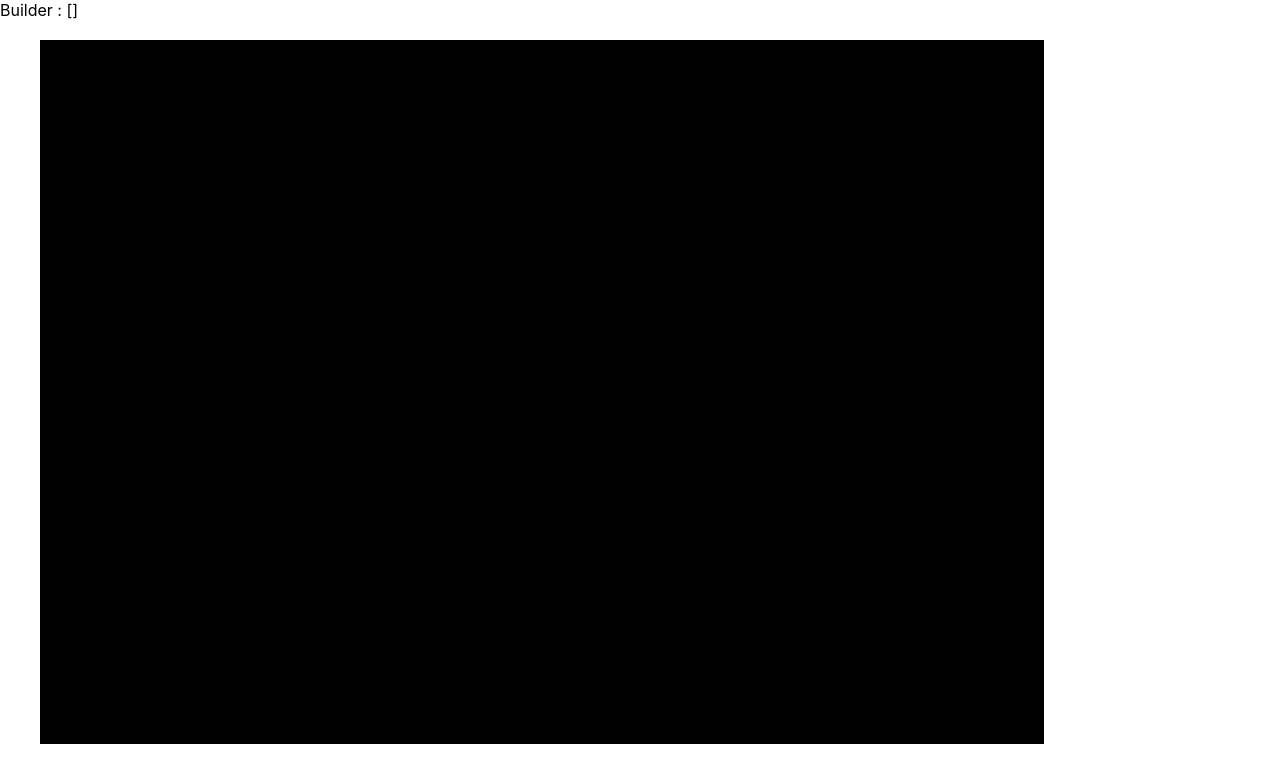
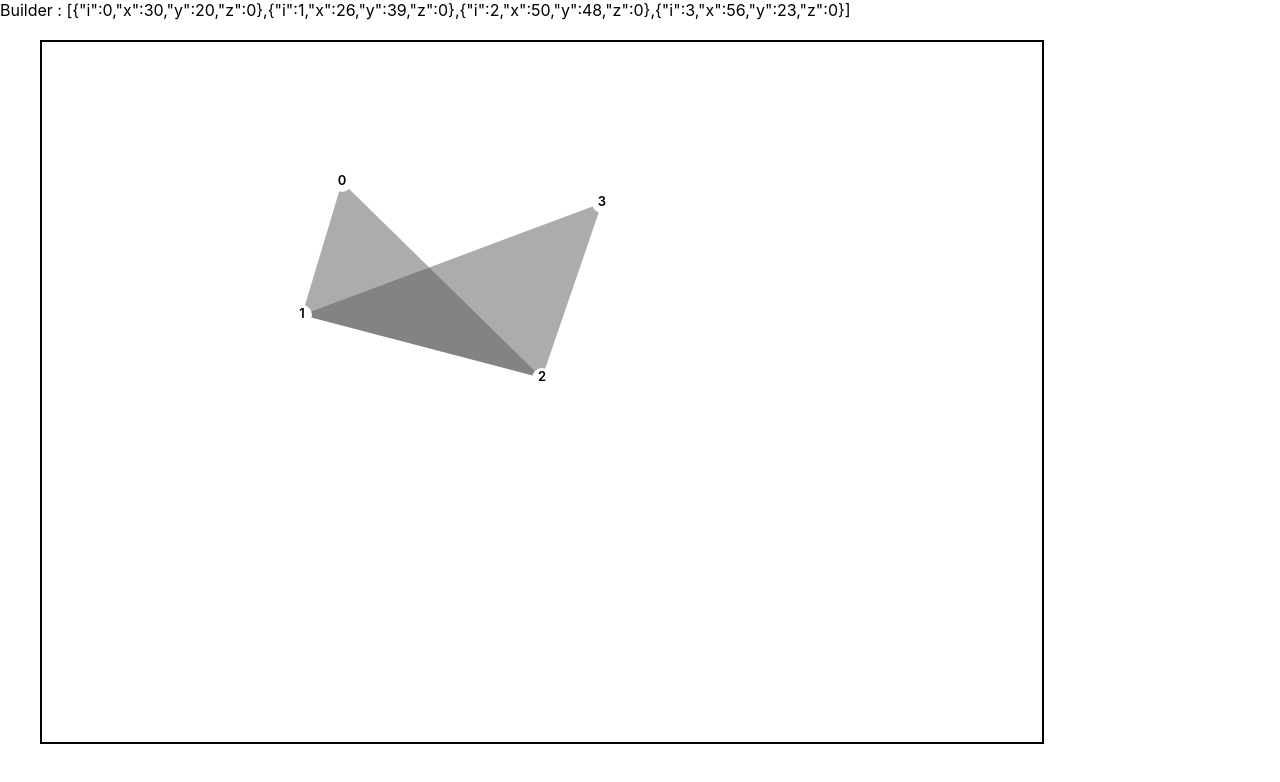
Before and after one commit to Rio-Lv/anchors_ts, a React (Create React App) app: page / in a window 1280 px wide. Shown: the top 782 px of the page. Built offline with nearby package versions, Linux system fonts and the light colour scheme.

Commit message:
polys just started showing again, now going to remove set Index from funciton

```diff
--- a/src/Canvas/Builder.tsx
+++ b/src/Canvas/Builder.tsx
@@ -1,36 +1,32 @@
 import React, { useEffect, useState } from "react";
-import {
-    Anchor,
-    circleAnchors,
-    coordsToAnchor,
-    getMouseCoords,
-    updateAnchors,
-    Modes
-} from "../library/poly/builder/functions";
+import { circleAnchors, updateAnchors, updateClusters } from "../library/poly/builder/functions";
+import { modes, Anchor } from "../library/poly/interface";
+import Renderer from "../library/poly/renderer/Renderer";
 import Canvas from "./Canvas";
-
-const modes: Modes = { add: "Shift", remove: "Delete", move: "" }
-const { add, remove, move } = modes;
+import { init } from "../library/poly/renderer/anchorsInit";
 
 const Builder = () => {
     const id = "Anchors_Builder";
     const [anchors, setAnchors] = useState<Anchor[]>([]);
-    const [looseAnchors, setLooseAnchors] = useState<Anchor[]>([]);
-    const [mode, setMode] = useState<string>("");
+    const [looseAnchors, setLooseAnchors] = useState<Anchor[]>(init);
+    const [mode, setMode] = useState<string>(modes.move);
     const [index, setIndex] = useState<number>(0);
     const [moving, setMoving] = useState(-1);
+
+    const [clustering, setClustering] = useState<number[]>([])
+    const [clusters, setClusters] = useState<number[][]>([[0, 1, 2], [1, 2, 3]])
 
     // shift mode listener
     useEffect(() => {
         const handleKeyDown = (event: any): void => {
-            if (event.key === add) {
-                setMode(add);
-            } else if (event.key === "d") {
-                setMode(remove)
+            if (event.key === modes.add) {
+                setMode(modes.add);
+            } else if (event.key === modes.remove) {
+                setMode(modes.remove)
             }
         };
         const handleKeyUp = (event: any): void => {
-            setMode(move)
+            setMode(modes.move)
         };
         window.addEventListener("keydown", handleKeyDown);
         window.addEventListener("keyup", handleKeyUp);
@@ -42,8 +38,9 @@ const Builder = () => {
     }, []);
 
     useEffect(() => {
-        if (mode === move) {
+        if (mode === modes.move) {
             updateAnchors(setLooseAnchors, setAnchors);
+            updateClusters(setClustering, setClusters);
         }
         console.log(mode)
     }, [mode]);
@@ -55,18 +52,20 @@ const Builder = () => {
         console.log(moving)
     }, [moving])
 
-    const Block = {
-        marginTop: "20px",
-        marginLeft: "40px",
-        width: "1000px",
-        height: "700px",
-        border: mode ? "2px solid red" : "2px solid black",
-    };
+
 
     return (
         <div id={id}>
             Builder : {JSON.stringify(anchors)}
-            <div style={Block}>
+            <div style={{
+                position: "relative",
+                marginTop: "20px",
+                marginLeft: "40px",
+                width: "1000px",
+                height: "700px",
+                border: mode ? "2px solid red" : "2px solid black",
+            }}>
+                <Renderer anchors={anchors} clusters={clusters} />
                 <Canvas
                     mode={mode}
                     anchors={anchors}
@@ -78,9 +77,10 @@ const Builder = () => {
                     moving={moving}
                     setMoving={setMoving}
                 >
-                    {circleAnchors(anchors, "rgb(83, 161, 235)", mode, setMoving, moving, setAnchors, setIndex)}
-                    {circleAnchors(looseAnchors, "#fc9c9c", mode, setMoving, moving, setAnchors, setIndex)}
+                    {circleAnchors(anchors, "rgb(83, 161, 235)", mode, setMoving, moving, setAnchors, setIndex, setClusters)}
+                    {circleAnchors(looseAnchors, "#fc9c9c", mode, setMoving, moving, setAnchors, setIndex, setClusters)}
                 </Canvas>
+
             </div>
         </div>
     );
--- a/src/Canvas/Canvas.tsx
+++ b/src/Canvas/Canvas.tsx
@@ -1,7 +1,14 @@
-import { useEffect, useState } from "react";
 
-import { handleCanvasClick, canvasProps } from "../library/poly/builder/functions";
-
+import { handleCanvasClick } from "../library/poly/builder/functions";
+import { canvasProps } from "../library/poly/interface";
+/**
+ *
+ * @param props
+ * @returns div with {position: "relative",
+                width: "100%",
+                height: "100%",}
+ *
+ */
 const Canvas = (props: canvasProps) => {
     const id = "Anchors_Canvas"
     return (
@@ -11,7 +18,7 @@ const Canvas = (props: canvasProps) => {
                 position: "relative",
                 width: "100%",
                 height: "100%",
-                backgroundColor: "#000000",
+                // backgroundColor: "#000000",
                 cursor: props.mode || props.moving !== -1 ? "crosshair" : "auto",
             }}
             onClick={(event) => {
--- a/src/library/poly/builder/functions.tsx
+++ b/src/library/poly/builder/functions.tsx
@@ -1,41 +1,5 @@
-import { useEffect } from "react";
-/**
- * @interface {i:__,x:__,y:__,z:__}
- */
-export interface Anchor {
-  i: number;
-  x: number;
-  y: number;
-  z: number;
-}
-export interface coord {
-  x: number;
-  y: number;
-}
-/**
- * @interface -properties: mode , anchors , setAnchors , looseAnchors , setLooseAnchors
- */
-export interface canvasProps {
-  mode: string;
-  anchors: Anchor[];
-  index: number;
-  setIndex: Function;
-  setAnchors: Function;
-  looseAnchors: Anchor[];
-  setLooseAnchors: Function;
-  moving: number;
-  setMoving: Function;
-  children: any,
 
-}
-/**
- * @interface -move is empty and is default
- */
-export interface Modes {
-  add: "Shift";
-  remove: "Delete";
-  move: "";
-}
+import { modes, Anchor, coord, canvasProps } from "../interface"
 /**
  *
  * @param {number} x - mouse X position relative to div in percentage
@@ -52,8 +16,8 @@ export const coordsToAnchor = (
   const anchor: Anchor = { i: i, x: x, y: y, z: 0 };
   return anchor;
 };
+
 /**
- *
  * @param event - the event returned by the mouse
  * @param id - unique string need to use document.getElementById(...)
  * @returns {coord} - return a coordinate in percentage relative to the div
@@ -114,7 +78,7 @@ export const addLooseAnchor = (event: any, id: string, index: number, setIndex:
 }
 
 
-const deleteNode = (index: number, setAnchors: Function, setIndex: Function) => {
+const deleteNode = (index: number, setAnchors: Function, setIndex: Function, setClusters: Function) => {
   console.log("deleting")
   setAnchors((anchors: Anchor[]) => {
     setIndex((Index: number) => { return anchors.length - 1 })
@@ -134,6 +98,26 @@ const deleteNode = (index: number, setAnchors: Function, setIndex: Function) =>
     return corrected
   })
 }
+export const updateClusters = (setClustering: Function, setClusters: Function) => {
+  setClustering((clustering: number[]) => {
+    if (clustering.length > 2) {
+
+      setClusters((clusters: number[][]) => {
+        const clustersClone: number[][] = clusters;
+        clustersClone.push(clustering)
+        return clustersClone
+      })
+    }
+    return []
+  })
+}
+const clusterNodes = (index: number, setClustering: Function) => {
+  setClustering((clustering: number[]) => {
+    const clone = clustering;
+    clone.push(index)
+    return clone
+  })
+}
 /**
  * @param {Anchor[]} anchors
  * @param {string} color
@@ -142,7 +126,7 @@ const deleteNode = (index: number, setAnchors: Function, setIndex: Function) =>
  * @param {number} moving - the node that shall be moved
  * @returns
  */
-export const circleAnchors = (anchors: Anchor[], color: string, mode: string, setMoving: Function, moving: number, setAnchors: Function, setIndex: Function) => {
+export const circleAnchors = (anchors: Anchor[], color: string, mode: string, setMoving: Function, moving: number, setAnchors: Function, setIndex: Function, setClusters: Function) => {
   const uid = "circleAnchors_";
   const size: number = 20;
 
@@ -151,9 +135,9 @@ export const circleAnchors = (anchors: Anchor[], color: string, mode: string, se
     const whichColor = () => {
       if (moving === i) {
         return "#59c2ff"
-      } else if (mode === "Delete") {
+      } else if (mode === modes.remove) {
         return "#da3c3c"
-      } else if (mode === "Shift") {
+      } else if (mode === modes.add) {
         return "#f5a227"
       } else {
         return "#ffffff"
@@ -163,13 +147,15 @@ export const circleAnchors = (anchors: Anchor[], color: string, mode: string, se
       <div
         onClick={(e) => {
           e.stopPropagation();
-          if (mode === "") {
+          if (mode === modes.move) {
             setMoving(anchors[i].i)
             console.log(anchors[i])
 
-          } else if (mode === "Delete") {
+          } else if (mode === modes.remove) {
             console.log("deleting")
-            deleteNode(i, setAnchors, setIndex)
+            deleteNode(i, setAnchors, setIndex, setClusters)
+          } else if (mode === modes.cluster) {
+
           }
         }}
         key={uid + i}
--- /dev/null
+++ b/src/library/poly/interface.ts
@@ -0,0 +1,42 @@
+/**
+ * @interface {i:__,x:__,y:__,z:__}
+ */
+export interface Anchor {
+  i: number;
+  x: number;
+  y: number;
+  z: number;
+}
+export interface coord {
+  x: number;
+  y: number;
+}
+/**
+ * @interface -properties: mode , anchors , setAnchors , looseAnchors , setLooseAnchors
+ */
+export interface canvasProps {
+  mode: string;
+  anchors: Anchor[];
+  index: number;
+  setIndex: Function;
+  setAnchors: Function;
+  looseAnchors: Anchor[];
+  setLooseAnchors: Function;
+  moving: number;
+  setMoving: Function;
+  children: any;
+}
+
+export interface rendererProps {
+  anchors: Anchor[];
+  clusters: number[][];
+}
+/**
+ * @interface -move is empty and is default
+ */
+export const modes = {
+  add: "Shift",
+  remove: "d",
+  move: "",
+  cluster: "c",
+};
--- /dev/null
+++ b/src/library/poly/renderer/Renderer.tsx
@@ -0,0 +1,18 @@
+import React, { useState } from "react";
+import { rendererProps } from "../interface";
+
+import { generatePolygons } from "./functions";
+
+function Renderer(props: rendererProps) {
+
+  return (
+    <div style={{
+      position: "absolute",
+      width: "100%",
+      height: "100%",
+      // backgroundColor: "#ffffff",
+    }}>{generatePolygons(props.anchors || [], props.clusters || [])}</div>
+  );
+}
+
+export default Renderer;
--- /dev/null
+++ b/src/library/poly/renderer/anchorsInit.js
@@ -0,0 +1,6 @@
+export const init = [
+  { i: 0, x: 30, y: 20, z: 0 },
+  { i: 1, x: 26, y: 39, z: 0 },
+  { i: 2, x: 50, y: 48, z: 0 },
+  { i: 3, x: 56, y: 23, z: 0 },
+];
--- /dev/null
+++ b/src/library/poly/renderer/functions.tsx
@@ -0,0 +1,63 @@
+import { Anchor } from "../interface";
+const calculateShade = (anchors: Anchor[]) => {
+  // anchors format ... [{i:0,x:0,y:10,z:0},{i:1,x:10,y:10,z:10}]
+  var sz = 0; //sum z
+  for (let i = 0; i < anchors.length; i++) {
+    sz += anchors[i].z;
+  }
+  const az = sz / anchors.length; // average z
+
+  return Math.random();
+};
+
+const createPoly = (anchors: Anchor[], color: string) => {
+  const Color = color || "black";
+  var anchorText: string = "";
+
+  for (let i = 0; i < anchors.length; i++) {
+    if (i === anchors.length - 1) {
+      // last polygon point no comma after
+      anchorText = anchorText.concat(`${anchors[i].x}% ${anchors[i].y}%`);
+    } else {
+      anchorText = anchorText.concat(`${anchors[i].x}% ${anchors[i].y}% , `);
+    }
+  }
+  const text = `polygon(${anchorText})`;
+
+  return (
+    <div
+      style={{
+        position: "absolute",
+        opacity: "50%",
+        width: "100%",
+        height: "100%",
+        backgroundColor: Color,
+        filter: `brightness(${calculateShade(anchors)})`,
+        clipPath: text,
+        transition: ".3s ease",
+      }}
+    ></div>
+  );
+};
+/**
+ * @param anchors
+ * @param clusters
+ * @returns
+ */
+
+export const generatePolygons = (anchors: Anchor[], clusters: number[][]) => {
+  if (anchors.length > 2 && clusters.length > 0) {
+    const polys: any = [];
+    console.log("from generage poly")
+    console.log("anchors", anchors);
+    console.log("clusters", clusters)
+    for (let i = 0; i < clusters.length; i++) {
+      const anchorCluster = [];
+      for (let j = 0; j < clusters[i].length; j++) {
+        anchorCluster.push(anchors[clusters[i][j]]);
+      }
+      polys.push(createPoly(anchorCluster, "grey"));
+    }
+    return polys;
+  }
+};
```
